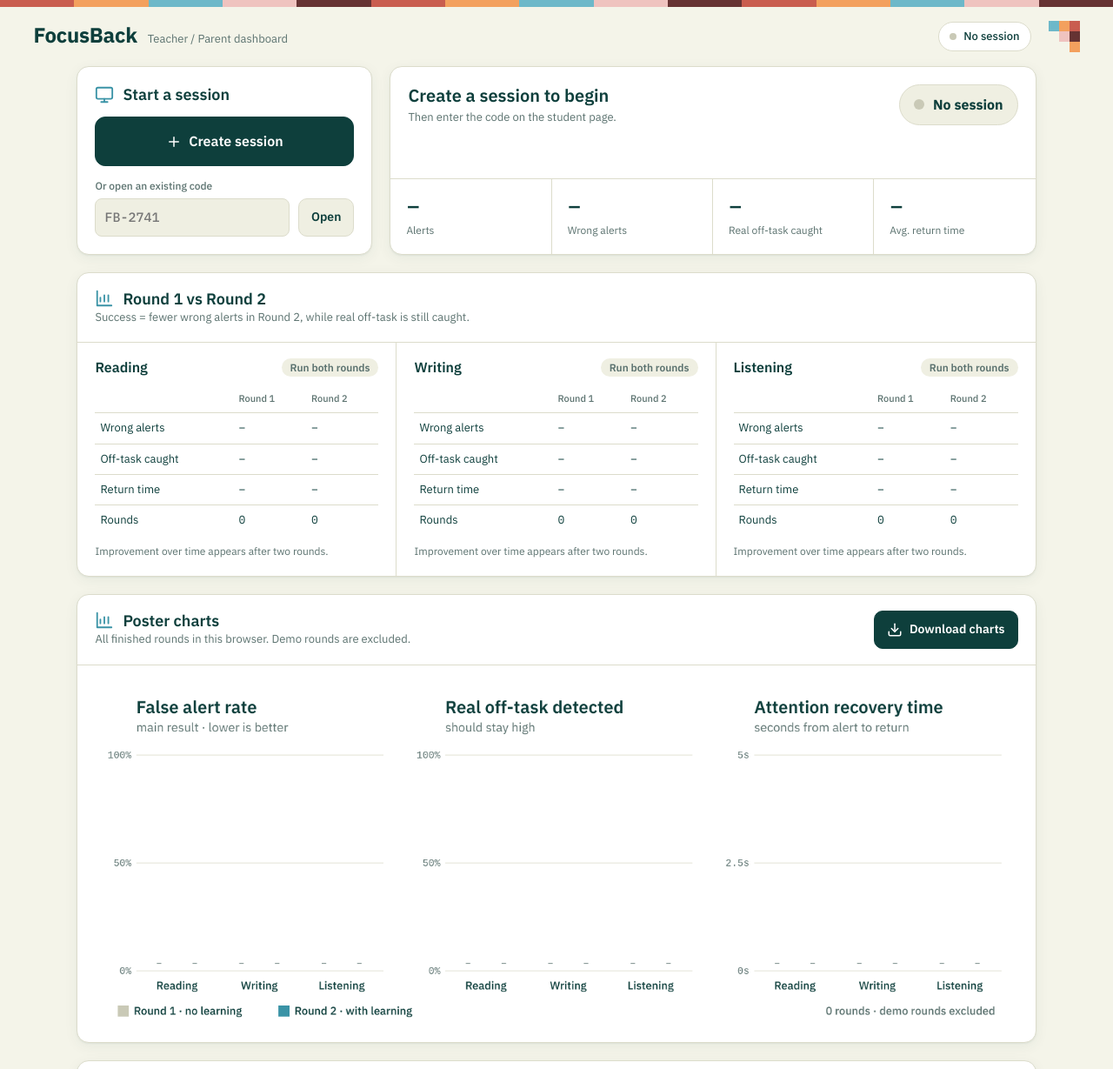
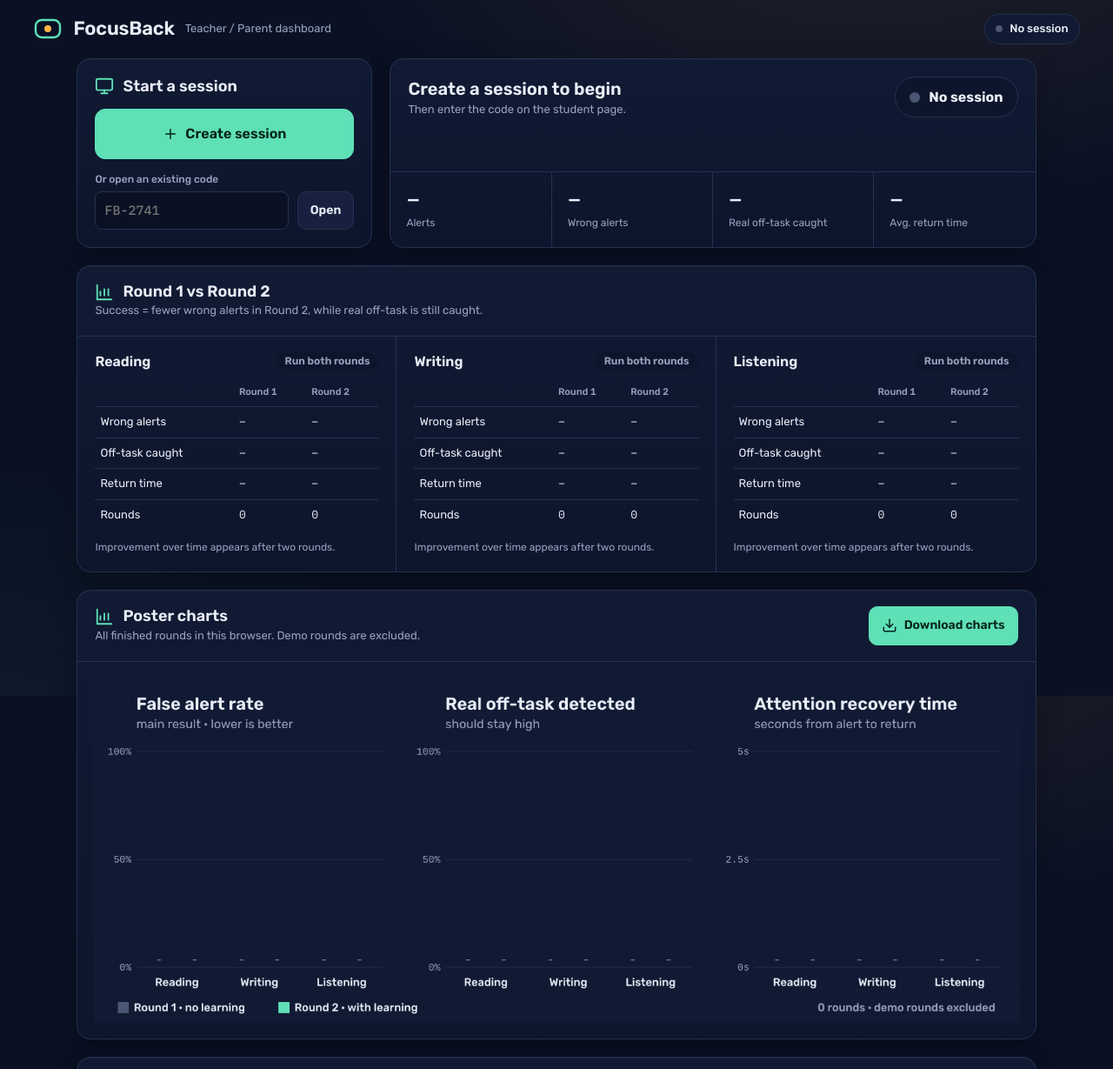
Before and after one commit to tamimbaseem1-bit/focusback, a plain HTML site: page dashboard.html in a window 1280 px wide. Shown: the top 1229 px of the page at 87% size. Drawn offline with Linux system fonts and the light colour scheme.

Commit message:
New identity: Night study (navy, mint focus zone, lamp-amber nudges, Rubik)
Co-Authored-By: Claude Opus 5.5 <noreply@anthropic.com>
Claude-Session: https://claude.ai/code/session_01DykFpVxuVu5wwpgzRs8PFR

```diff
--- a/common.js
+++ b/common.js
@@ -56,9 +56,9 @@ export function aggregate(sessions) {
 // ---------- charts ----------
 export function drawCharts(c, sessions, forExport) {
   const g = c.getContext("2d"), W = c.width, H = c.height;
-  const light = forExport || !matchMedia("(prefers-color-scheme: dark)").matches;
-  const col = light ? { bg: "#ffffff", ink: "#0e3f3c", muted: "#5b726f", line: "#dcdccb", r1: "#c9c9b6", r2: "#3a93a6" }
-                    : { bg: "#0e3f3c", ink: "#f4f4e9", muted: "#a7bdb9", line: "#1e534e", r1: "#5d7d79", r2: "#6db8c9" };
+  // On screen: night-study colours. Exported PNG: white background, so it prints cleanly on the poster.
+  const col = forExport ? { bg: "#ffffff", ink: "#0a1124", muted: "#5a6683", line: "#dde2ec", r1: "#b9c1d3", r2: "#14a37f" }
+                        : { bg: "#111a33", ink: "#e9eef8", muted: "#97a3bf", line: "#243150", r1: "#4a5674", r2: "#5fe0b7" };
   g.fillStyle = col.bg; g.fillRect(0, 0, W, H);
   const A = aggregate(sessions);
   const panels = [
@@ -69,8 +69,8 @@ export function drawCharts(c, sessions, forExport) {
   const pw = W / 3, top = 120, bottom = H - 90;
   panels.forEach((p, i) => {
     const x0 = i * pw + 70, w = pw - 100;
-    g.textAlign = "left"; g.fillStyle = col.ink; g.font = "600 28px 'IBM Plex Sans', sans-serif"; g.fillText(p.title, x0, 52);
-    g.fillStyle = col.muted; g.font = "400 20px 'IBM Plex Sans', sans-serif"; g.fillText(p.sub, x0, 82);
+    g.textAlign = "left"; g.fillStyle = col.ink; g.font = "600 28px 'Rubik', sans-serif"; g.fillText(p.title, x0, 52);
+    g.fillStyle = col.muted; g.font = "400 20px 'Rubik', sans-serif"; g.fillText(p.sub, x0, 82);
     const vals = TASKS.flatMap(t => [A[t + "_1"][p.key], A[t + "_2"][p.key]]).filter(v => v != null);
     const max = p.max ?? Math.max(5, Math.ceil((Math.max(0, ...vals) * 1.25) / 5) * 5);
     const y = v => bottom - (v / max) * (bottom - top);
@@ -86,16 +86,16 @@ export function drawCharts(c, sessions, forExport) {
       const bw = (gw - 34) / 2, gx = x0 + j * gw + 12;
       [[1, col.r1], [2, col.r2]].forEach(([r, color], k) => {
         const v = A[t + "_" + r][p.key], bx = gx + k * (bw + 8);
-        if (v == null) { g.fillStyle = col.muted; g.font = "400 14px 'IBM Plex Sans', sans-serif"; g.textAlign = "center"; g.fillText("–", bx + bw / 2, bottom - 8); return; }
+        if (v == null) { g.fillStyle = col.muted; g.font = "400 14px 'Rubik', sans-serif"; g.textAlign = "center"; g.fillText("–", bx + bw / 2, bottom - 8); return; }
         g.fillStyle = color; g.fillRect(bx, y(v), bw, Math.max(1, bottom - y(v)));
         g.fillStyle = col.ink; g.font = "600 17px 'IBM Plex Mono', monospace"; g.textAlign = "center";
         g.fillText((p.unit === "s" ? v.toFixed(1) : Math.round(v)) + p.unit, bx + bw / 2, y(v) - 8);
       });
-      g.fillStyle = col.ink; g.font = "500 18px 'IBM Plex Sans', sans-serif"; g.textAlign = "center";
+      g.fillStyle = col.ink; g.font = "500 18px 'Rubik', sans-serif"; g.textAlign = "center";
       g.fillText(TASK_LABEL[t], gx + bw + 4, bottom + 30);
     });
   });
-  g.textAlign = "left"; g.font = "500 18px 'IBM Plex Sans', sans-serif";
+  g.textAlign = "left"; g.font = "500 18px 'Rubik', sans-serif";
   g.fillStyle = col.r1; g.fillRect(40, H - 34, 18, 18); g.fillStyle = col.ink; g.fillText("Round 1 · no learning", 66, H - 19);
   g.fillStyle = col.r2; g.fillRect(300, H - 34, 18, 18); g.fillStyle = col.ink; g.fillText("Round 2 · with learning", 326, H - 19);
   const n = Object.values(A).reduce((x, a) => x + a.n, 0);
--- a/dashboard.html
+++ b/dashboard.html
@@ -3,10 +3,11 @@
 <head>
 <meta charset="utf-8">
 <meta name="viewport" content="width=device-width, initial-scale=1">
+<meta name="theme-color" content="#0a1124">
 <title>FocusBack · Dashboard</title>
 <link rel="preconnect" href="https://fonts.googleapis.com">
 <link rel="preconnect" href="https://fonts.gstatic.com" crossorigin>
-<link rel="stylesheet" href="https://fonts.googleapis.com/css2?family=IBM+Plex+Mono:wght@400;500&family=IBM+Plex+Sans+Arabic:wght@400;500;600;700&family=IBM+Plex+Sans:wght@400;500;600;700&display=swap">
+<link rel="stylesheet" href="https://fonts.googleapis.com/css2?family=IBM+Plex+Mono:wght@400;500&family=Rubik:wght@400;500;600;700&display=swap">
 <link rel="stylesheet" href="style.css">
 <script src="https://unpkg.com/mqtt@5.10.1/dist/mqtt.min.js"></script>
 <style>
@@ -14,7 +15,7 @@
 .toprow{display:grid;grid-template-columns:minmax(0,340px) minmax(0,1fr);gap:20px;align-items:stretch}
 @media (max-width:900px){.toprow{grid-template-columns:minmax(0,1fr)}}
 .codebox{display:flex;flex-direction:column;gap:14px}
-.code{font:600 44px/1 var(--mono);letter-spacing:.04em}
+.code{font:500 46px/1 var(--mono);letter-spacing:.06em;color:var(--zone)}
 .open{display:grid;grid-template-columns:minmax(0,1fr) auto;gap:10px;align-items:end}
 .live{display:flex;flex-direction:column}
 .livehead{display:flex;flex-wrap:wrap;align-items:center;gap:10px 16px;padding:20px}
@@ -22,7 +23,7 @@
 .who small{display:block;font:400 13px var(--sans);color:var(--muted);margin-top:4px}
 .state{margin-left:auto;display:inline-flex;align-items:center;gap:10px;padding:10px 16px;border-radius:999px;font-weight:700;font-size:16px;background:var(--sunk);border:1.5px solid var(--line)}
 .state i{width:12px;height:12px;border-radius:50%;background:var(--lost)}
-.state.on i{background:var(--zone)} .state.off i{background:var(--nudge)} .state.alert{border-color:var(--nudge)} .state.alert i{background:var(--nudge)}
+.state.on i{background:var(--zone);box-shadow:0 0 12px var(--zone)} .state.off i{background:var(--nudge)} .state.alert{border-color:var(--nudge)} .state.alert i{background:var(--nudge)}
 .live .metrics{border-top:1px solid var(--line);margin-top:auto}
 .support{display:flex;flex-wrap:wrap;align-items:center;gap:12px 20px;padding:16px 20px;border:1.5px solid var(--alarm);background:color-mix(in srgb,var(--alarm) 12%,var(--surface));border-radius:var(--r)}
 .support h3{margin:0;font:700 18px/1.2 var(--sans);display:flex;align-items:center;gap:8px;color:var(--alarm)}
@@ -53,11 +54,9 @@
 </style>
 </head>
 <body>
-<div class="stripe" aria-hidden="true"><i></i><i></i><i></i><i></i><i></i><i></i><i></i><i></i><i></i><i></i><i></i><i></i><i></i><i></i><i></i></div>
 <header class="top">
-  <a class="brand" href="./"><h1>FocusBack</h1><span>Teacher / Parent dashboard</span></a>
+  <a class="brand" href="./"><svg class="logo" viewBox="0 0 34 34" aria-hidden="true"><rect x="3" y="7" width="28" height="20" rx="7" fill="none" stroke="#5fe0b7" stroke-width="2.4"/><circle cx="17" cy="17" r="4" fill="#ffb547"/></svg><h1>FocusBack</h1><span>Teacher / Parent dashboard</span></a>
   <span class="pill" id="linkPill" role="status"><i></i><span id="linkTxt">No session</span></span>
-  <div class="pixels" aria-hidden="true"><i></i><i></i><i></i><i></i><i></i><i></i><i></i><i></i><i></i></div>
 </header>
 
 <div class="wrap">
--- a/style.css
+++ b/style.css
@@ -1,41 +1,32 @@
 /* FocusBack · SAIF 2026 visual identity: cream ground, deep teal ink, five-colour pixel motif. */
 :root{
-  --paper:#f4f4e9;  --surface:#ffffff; --sunk:#efefe2;
-  --ink:#0e3f3c;    --muted:#5b726f;   --line:#dcdccb;
-  --zone:#3a93a6;   --nudge:#f3a05e;   --truth:#663333; --lost:#c9c9b6; --alarm:#c95d4f;
-  --c1:#c95d4f; --c2:#f3a05e; --c3:#6db8c9; --c4:#efc3bf; --c5:#663333;
-  --sans:"IBM Plex Sans","IBM Plex Sans Arabic",system-ui,-apple-system,"Segoe UI",sans-serif;
-  --ar:"IBM Plex Sans Arabic","IBM Plex Sans",system-ui,sans-serif;
+  /* FocusBack identity · "Night study": a desk at night, one lamp on.
+     Deep navy room, mint for the focus zone, warm lamp-amber only for nudges. */
+  --paper:#0a1124;  --surface:#111a33; --sunk:#0d152c; --raise:#17213f;
+  --ink:#e9eef8;    --muted:#97a3bf;   --line:#243150;
+  --zone:#5fe0b7;   --zone-ink:#05241b; --nudge:#ffb547; --truth:#b39dff; --lost:#4a5674; --alarm:#ff6b6b;
+  --lamp:rgb(255 181 71 / .10);
+  --sans:"Rubik",system-ui,-apple-system,"Segoe UI",sans-serif;
+  --ar:"Rubik",system-ui,sans-serif;
   --mono:"IBM Plex Mono",ui-monospace,Menlo,Consolas,monospace;
-  --r:14px; --dur:140ms;
-  --shadow:0 1px 2px rgb(14 63 60 / .06),0 4px 16px rgb(14 63 60 / .06);
-  color-scheme:light;
+  --r:16px; --dur:140ms;
+  --shadow:0 1px 0 rgb(255 255 255 / .03) inset,0 10px 30px rgb(0 0 0 / .25);
+  color-scheme:dark;
 }
-@media (prefers-color-scheme:dark){:root{
-  --paper:#0a2f2c; --surface:#0e3f3c; --sunk:#0b3633;
-  --ink:#f4f4e9;   --muted:#a7bdb9;   --line:#1e534e;
-  --zone:#6db8c9;  --nudge:#f3a05e;   --truth:#efc3bf; --lost:#3f625e; --alarm:#e07a6c;
-  color-scheme:dark}}
 *{box-sizing:border-box}
 [hidden]{display:none!important}
 html,body{margin:0}
-body{background:var(--paper);color:var(--ink);font:16px/1.55 var(--sans);-webkit-font-smoothing:antialiased}
+body{background:var(--paper);background-image:radial-gradient(900px 520px at 78% -120px,var(--lamp),transparent 70%),radial-gradient(700px 500px at 0% 110%,rgb(95 224 183 / .05),transparent 70%);background-attachment:fixed;color:var(--ink);font:16px/1.6 var(--sans);-webkit-font-smoothing:antialiased;min-height:100vh}
 button,input,select{font:inherit;color:inherit}
 :focus-visible{outline:2px solid var(--zone);outline-offset:2px}
 a{color:var(--zone)}
 
-.stripe{display:flex;height:8px}
-.stripe i{flex:1}
-.stripe i:nth-child(5n+1){background:var(--c1)} .stripe i:nth-child(5n+2){background:var(--c2)}
-.stripe i:nth-child(5n+3){background:var(--c3)} .stripe i:nth-child(5n+4){background:var(--c4)}
-.stripe i:nth-child(5n+5){background:var(--c5)}
-.pixels{display:grid;grid-template-columns:repeat(3,12px);grid-auto-rows:12px;flex:none}
-.pixels i:nth-child(1){background:var(--c3)} .pixels i:nth-child(2){background:var(--c2)} .pixels i:nth-child(3){background:var(--c1)}
-.pixels i:nth-child(5){background:var(--c4)} .pixels i:nth-child(6){background:var(--c5)} .pixels i:nth-child(9){background:var(--c2)}
 
 .top{display:flex;flex-wrap:wrap;align-items:center;gap:12px 20px;padding:16px max(16px,3vw)}
 .brand{display:flex;align-items:baseline;gap:12px;margin-right:auto;text-decoration:none;color:inherit}
-.brand h1{margin:0;font:700 24px/1 var(--sans);letter-spacing:-.01em}
+.brand{align-items:center}
+.brand h1{margin:0;font:600 22px/1 var(--sans);letter-spacing:-.01em}
+.logo{width:34px;height:34px;flex:none}
 .brand span{color:var(--muted);font-size:13px}
 .wrap{max-width:1180px;margin:0 auto;padding:0 max(16px,3vw) 40px;display:flex;flex-direction:column;gap:20px}
 
@@ -49,11 +40,11 @@ h2{margin:0;font:600 18px/1.3 var(--sans)}
 .pill i{width:8px;height:8px;border-radius:50%;background:var(--lost)}
 .pill.ok i{background:var(--zone)} .pill.warn i{background:var(--nudge)} .pill.bad i{background:var(--alarm)}
 .badge{display:inline-block;padding:2px 10px;border-radius:999px;font-size:12px;font-weight:600;background:var(--sunk);border:1px solid var(--line)}
-.badge.demo{background:color-mix(in srgb,var(--nudge) 25%,transparent);border-color:var(--nudge)}
+.badge.demo{background:color-mix(in srgb,var(--nudge) 16%,transparent);border-color:color-mix(in srgb,var(--nudge) 60%,transparent);color:var(--nudge)}
 
 .btn{border:1px solid var(--line);background:var(--sunk);border-radius:10px;padding:10px 14px;font-weight:600;font-size:14px;cursor:pointer;display:inline-flex;align-items:center;justify-content:center;gap:8px}
 .btn:hover:not(:disabled){border-color:var(--muted)}
-.btn.main{background:var(--ink);color:var(--surface);border-color:var(--ink)}
+.btn.main{background:var(--zone);color:var(--zone-ink);border-color:var(--zone)}
 .btn.big{padding:15px 18px;font-size:16px;border-radius:12px}
 .btn:disabled{opacity:.4;cursor:not-allowed}
 .btn.wide{width:100%}
@@ -61,7 +52,7 @@ h2{margin:0;font:600 18px/1.3 var(--sans)}
 
 .seg{display:grid;grid-auto-flow:column;grid-auto-columns:1fr;background:var(--sunk);border:1px solid var(--line);border-radius:10px;padding:3px;gap:3px}
 .seg button{border:0;background:transparent;border-radius:7px;padding:9px 6px;font-weight:600;cursor:pointer;color:var(--muted)}
-.seg button[aria-pressed=true]{background:var(--surface);color:var(--ink);box-shadow:0 1px 3px rgb(0 0 0 / .12)}
+.seg button[aria-pressed=true]{background:var(--raise);color:var(--ink);box-shadow:0 0 0 1px var(--line)}
 .seg button:disabled{cursor:not-allowed}
 
 .field{display:flex;flex-direction:column;gap:4px;font-size:12px;font-weight:500;color:var(--muted);min-width:0}
@@ -99,4 +90,11 @@ td.n{font-family:var(--mono)}
 h2{display:flex;align-items:center;gap:10px}
 h2 .i{color:var(--zone)}
 .sr{position:absolute;width:1px;height:1px;overflow:hidden;clip:rect(0 0 0 0);white-space:nowrap}
-@media (prefers-color-scheme:dark){.card{box-shadow:none}}
+
+/* night-study details */
+.card{background:linear-gradient(180deg,var(--surface),var(--sunk))}
+.btn{background:var(--raise)}
+.btn.main:hover:not(:disabled){filter:brightness(1.08)}
+.field input{background:var(--paper)}
+th{background:var(--sunk)}
+::selection{background:color-mix(in srgb,var(--zone) 35%,transparent)}
```
Also changed, not shown: index.html (+3 -4 lines), student.html (+16 -17 lines).
